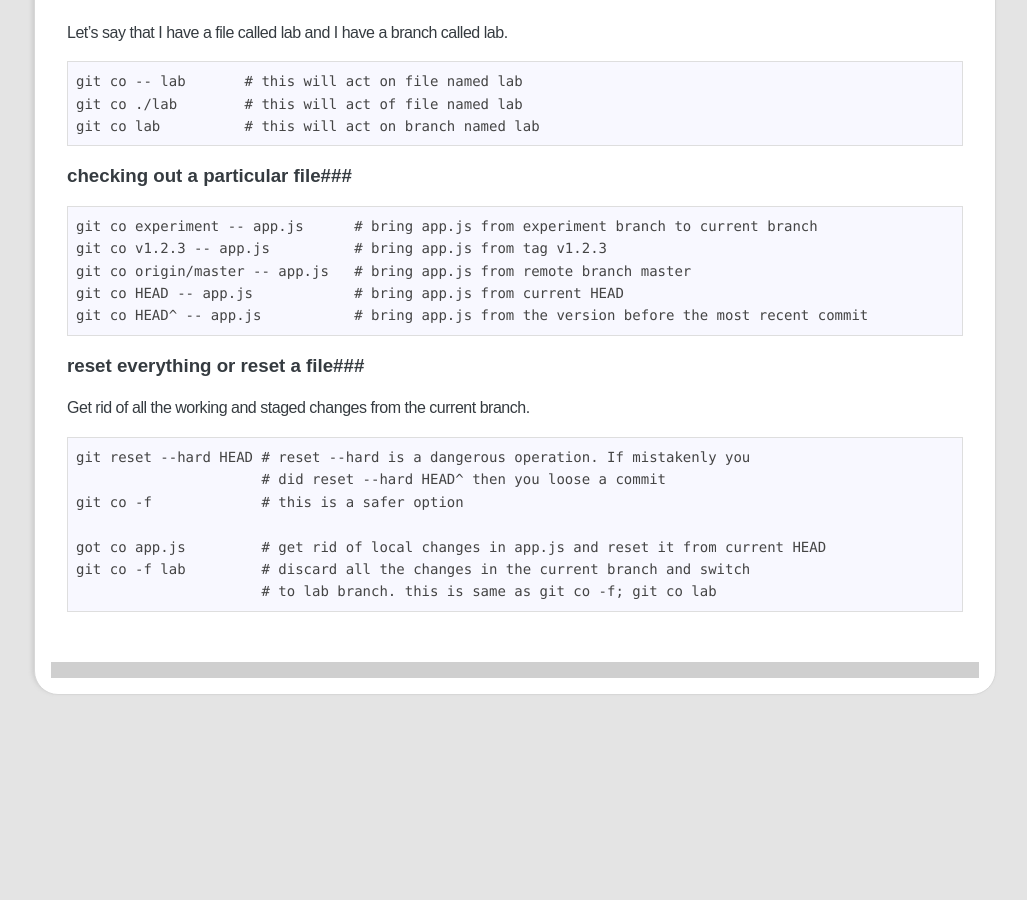
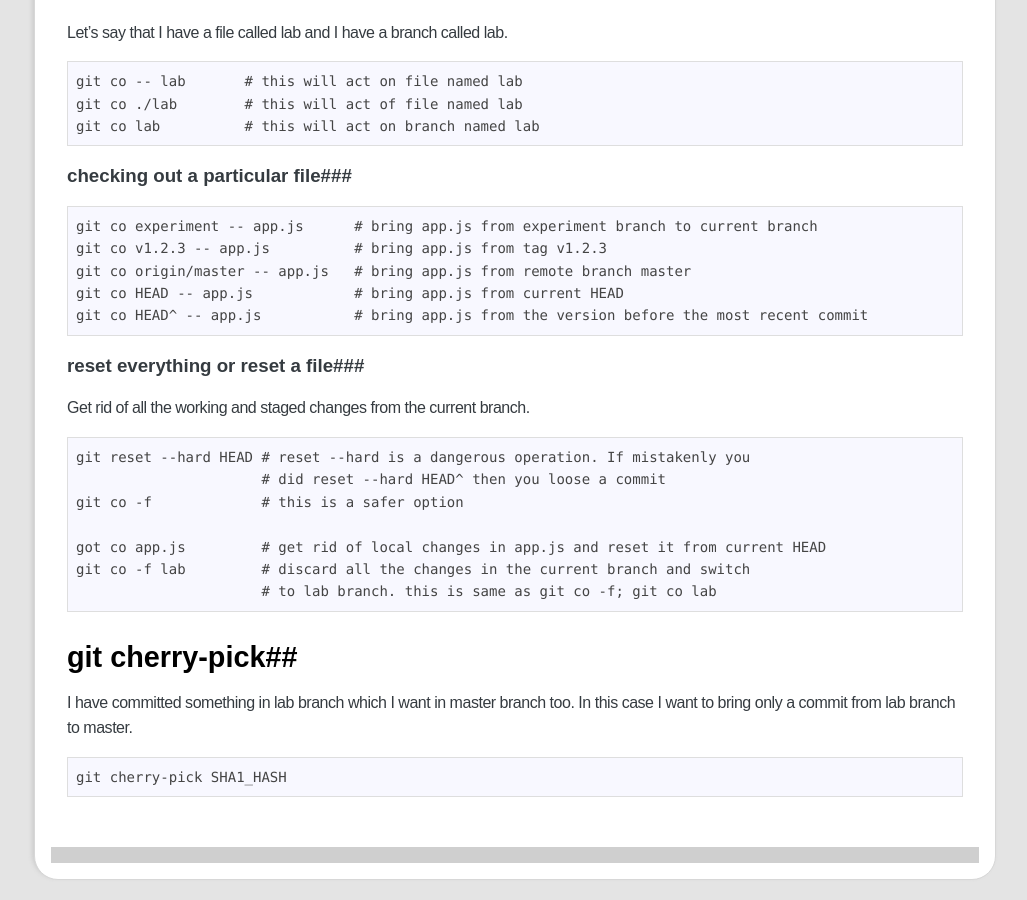
Before and after one commit to neerajsingh0101/blog, a Jekyll site: the page built from _posts/2010-11-23-git.md, in a window 1280 px wide and 900 px high, scrolled down 2052 px. Shown: the whole window, without its empty margins (125-1152 px from the left). Built offline with Jekyll 4.4.1, drawn with Linux system fonts in a browser that asks for light colours; comment, search, counter and statistics services are not loaded; before the commit the page ends 2767 px from its top, so only the background shows below that.

Commit message:
cherry-pick

```diff
--- a/_posts/2010-11-23-git.md
+++ b/_posts/2010-11-23-git.md
@@ -106,3 +106,9 @@ Get rid of all the working and staged changes from the current branch.
     got co app.js         # get rid of local changes in app.js and reset it from current HEAD
     git co -f lab         # discard all the changes in the current branch and switch
                           # to lab branch. this is same as git co -f; git co lab
+
+##git cherry-pick##
+
+I have committed something in lab branch which I want in master branch too. In this case I want to bring only a commit from lab branch to master.
+
+    git cherry-pick SHA1_HASH
```
